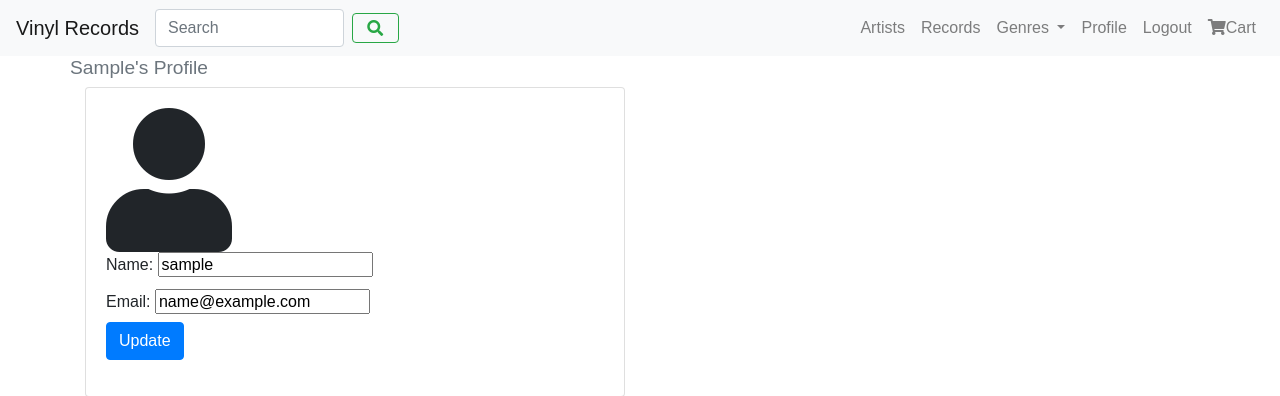
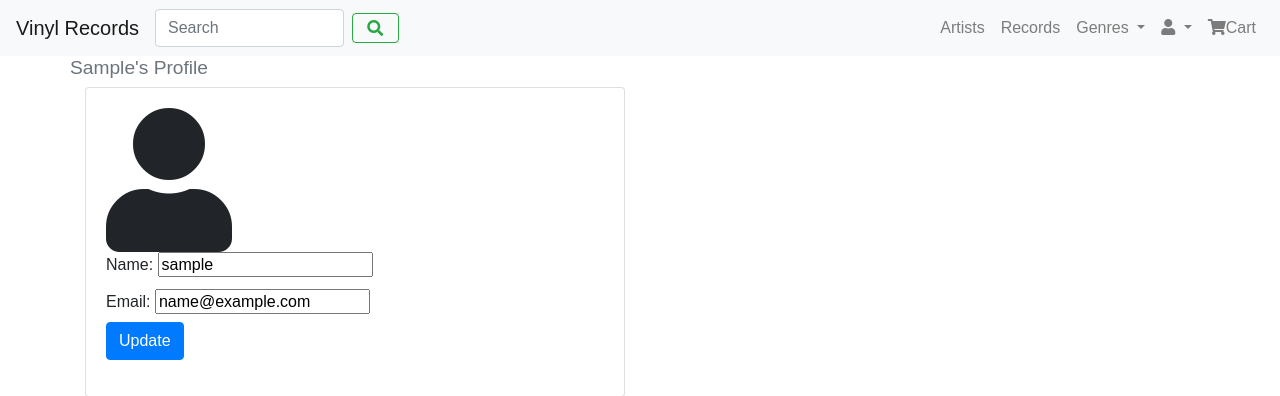
Before and after one commit to neillarkin/webshop, a Django app: a page that uses templates/base.html in a window 1280 px wide. Shown: the top 396 px of the page. Run offline with Django 3.2, Linux system fonts and the light colour scheme; the visitor is signed in with stand-in values (Sample User, id 1); data comes from the database, SQL or seed files in the repository; some libraries are stand-ins or nearby versions.

Commit message:
Moved Account menu items under one drop-down menu item

```diff
--- a/templates/base.html
+++ b/templates/base.html
@@ -45,14 +45,21 @@
                     </div>
                 </li>
 
+                <li class="nav-item dropdown">
+                    <a class="nav-link dropdown-toggle" href="#" id="navbarDropdown" role="button" data-toggle="dropdown" aria-haspopup="true" aria-expanded="false">
+                      <i class="fas fa-user fa-1x"></i>
+                    </a>
+                    <div class="dropdown-menu" aria-labelledby="navbarDropdown">
+                    {% if user.is_authenticated %}
+                      <a class="dropdown-item" href="{% url 'profile' %}">Profile</a>
+                      <a class="dropdown-item" href="{% url 'logout' %}">Logout</a>
+                    {% else %}
+                      <a class="dropdown-item" href="{% url 'login' %}">Login</a>
+                      <a class="dropdown-item" href="{% url 'registration' %}">Register</a>
+                     {% endif %}
+                    </div>
+                </li>
 
-                {% if user.is_authenticated %}
-                <li class="nav-item"><a class="nav-link" href="{% url 'profile' %}">Profile</a></li>
-                <li class="nav-item"><a class="nav-link" href="{% url 'logout' %}">Logout</a></li>
-                {% else %}
-                <li class="nav-item"><a class="nav-link" href="{% url 'login' %}">Login</a></li>
-                <li class="nav-item"><a class="nav-link" href="{% url 'registration' %}">Register</a></li>
-                {% endif %}
                 <li class="nav-item">
                     <a class="nav-link" href="{% url 'view_cart' %}"><i class="fas fa-shopping-cart"></i>Cart
                     {% if record_count > 0 %}
```
